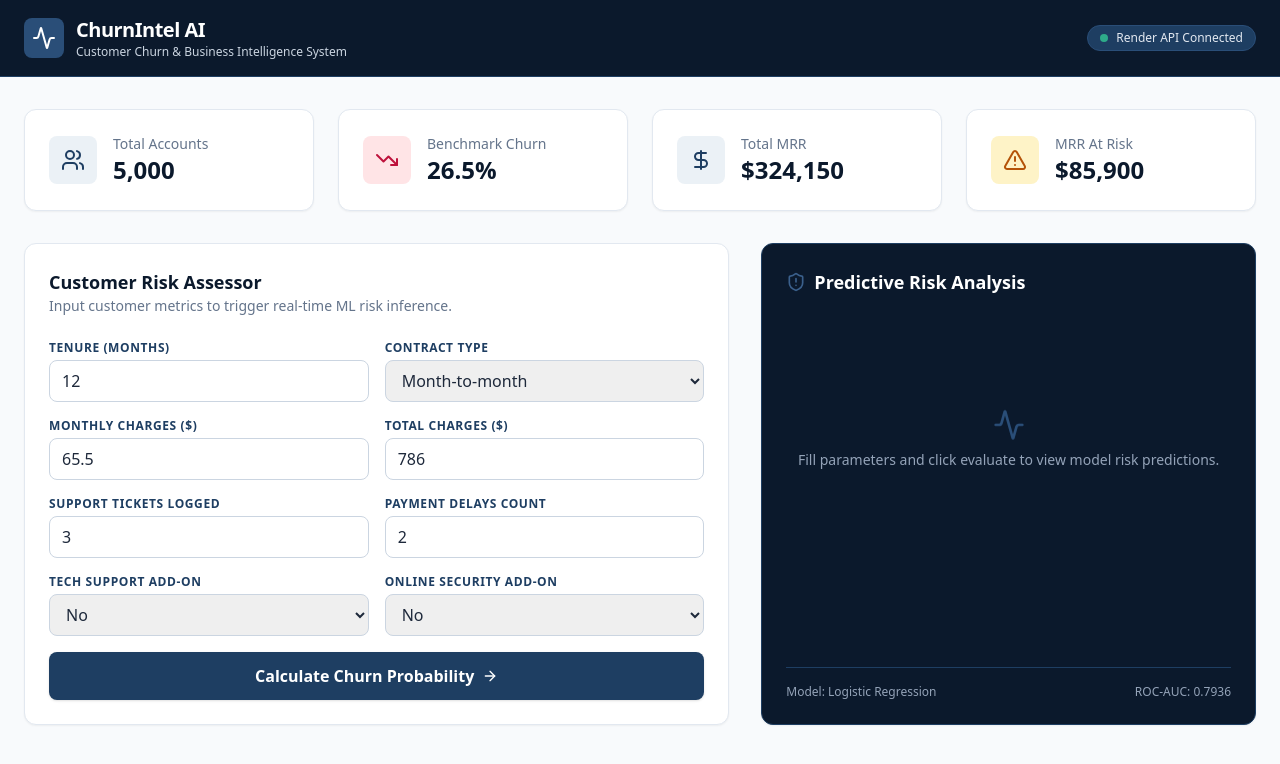
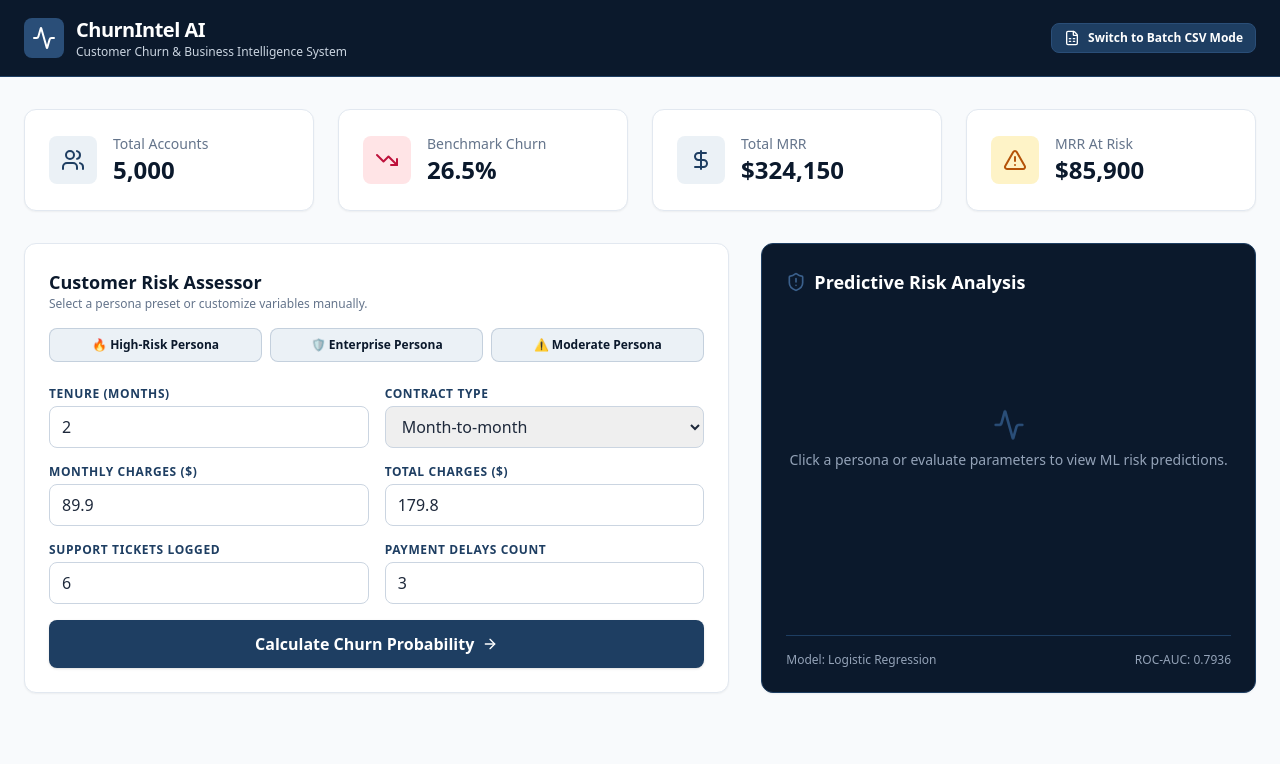
Before and after one commit to Asad-Farooq4421/Customer-Churn-Prediction-Business-Intelligence-System, a Next.js app: page / in a window 1280 px wide. Shown: the top 764 px of the page. Built offline with nearby package versions, Linux system fonts and the light colour scheme.

Commit message:
feat: add papaparse csv upload support and persona presets

```diff
--- a/app/page.tsx
+++ b/app/page.tsx
@@ -1,6 +1,7 @@
 'use client';
 
 import { useState } from 'react';
+import Papa from 'papaparse';
 import {
   Users,
   TrendingDown,
@@ -9,31 +10,81 @@ import {
   CheckCircle,
   ShieldAlert,
   Activity,
-  ArrowRight
+  ArrowRight,
+  Upload,
+  FileSpreadsheet,
+  UserCheck,
+  AlertCircle,
+  Download
 } from 'lucide-react';
 
-export default function ChurnDashboard() {
-  const [formData, setFormData] = useState({
-    TenureMonths: 12,
-    MonthlyCharges: 65.5,
-    TotalCharges: 786.0,
-    SupportTickets: 3,
-    PaymentDelays: 2,
+const PRESETS = {
+  highRisk: {
+    label: '🔥 High-Risk Persona',
+    data: {
+      TenureMonths: 2,
+      MonthlyCharges: 89.9,
+      TotalCharges: 179.8,
+      SupportTickets: 6,
+      PaymentDelays: 3,
       Contract: 'Month-to-month',
       PaperlessBilling: 'Yes',
       OnlineSecurity: 'No',
       TechSupport: 'No',
-  });
+    }
+  },
+  lowRisk: {
+    label: '🛡️ Enterprise Persona',
+    data: {
+      TenureMonths: 48,
+      MonthlyCharges: 45.0,
+      TotalCharges: 2160.0,
+      SupportTickets: 0,
+      PaymentDelays: 0,
+      Contract: 'Two year',
+      PaperlessBilling: 'No',
+      OnlineSecurity: 'Yes',
+      TechSupport: 'Yes',
+    }
+  },
+  moderateRisk: {
+    label: '⚠️ Moderate Persona',
+    data: {
+      TenureMonths: 14,
+      MonthlyCharges: 70.0,
+      TotalCharges: 980.0,
+      SupportTickets: 2,
+      PaymentDelays: 1,
+      Contract: 'One year',
+      PaperlessBilling: 'Yes',
+      OnlineSecurity: 'No',
+      TechSupport: 'Yes',
+    }
+  }
+};
 
+export default function ChurnDashboard() {
+  const [mode, setMode] = useState<'single' | 'batch'>('single');
+  const [formData, setFormData] = useState(PRESETS.highRisk.data);
   const [loading, setLoading] = useState(false);
   const [result, setResult] = useState<any>(null);
+  const [errorMessage, setErrorMessage] = useState<string | null>(null);
+
+  // Batch evaluation state
+  const [batchResults, setBatchResults] = useState<any[]>([]);
+  const [batchLoading, setBatchLoading] = useState(false);
+
+  const handlePresetSelect = (key: keyof typeof PRESETS) => {
+    setFormData(PRESETS[key].data);
+    setResult(null);
+  };
 
   const handleSubmit = async (e: React.FormEvent) => {
     e.preventDefault();
     setLoading(true);
     setResult(null);
+    setErrorMessage(null);
 
-    // Sanitize API URL to strip extraneous brackets, parentheses, or trailing slashes
     const rawUrl = process.env.NEXT_PUBLIC_API_URL || 'https://customer-churn-backend-v2uq.onrender.com';
     const API_URL = rawUrl.replace(/[\[\]\(\)]/g, '').replace(/\/$/, '');
 
@@ -44,14 +95,100 @@ export default function ChurnDashboard() {
         body: JSON.stringify(formData),
       });
 
-      if (!res.ok) throw new Error('Prediction request failed');
+      if (!res.ok) {
+        const err = await res.json().catch(() => null);
+        throw new Error(err?.detail || `HTTP Error ${res.status}`);
+      }
+
       const data = await res.json();
       setResult(data);
-    } catch (err) {
-      alert('Error fetching prediction. Please check your backend connection.');
+    } catch (err: any) {
+      setErrorMessage(
+        err.message?.includes('Failed to fetch')
+          ? 'Backend server is offline or waking up. Retry in 15 seconds.'
+          : err.message || 'Error connecting to prediction server.'
+      );
     } finally {
       setLoading(false);
     }
+  };
+
+  // Process uploaded CSV file dynamically
+  const handleFileUpload = (e: React.ChangeEvent<HTMLInputElement>) => {
+    const file = e.target.files?.[0];
+    if (!file) return;
+
+    setBatchLoading(true);
+    setErrorMessage(null);
+
+    Papa.parse(file, {
+      header: true,
+      skipEmptyLines: true,
+      complete: async (results) => {
+        const rawUrl = process.env.NEXT_PUBLIC_API_URL || 'https://customer-churn-backend-v2uq.onrender.com';
+        const API_URL = rawUrl.replace(/[\[\]\(\)]/g, '').replace(/\/$/, '');
+
+        try {
+          const parsedRows = results.data as any[];
+          const predictions = await Promise.all(
+            parsedRows.map(async (row, index) => {
+              const payload = {
+                TenureMonths: parseInt(row.TenureMonths) || 1,
+                MonthlyCharges: parseFloat(row.MonthlyCharges) || 50.0,
+                TotalCharges: parseFloat(row.TotalCharges) || 50.0,
+                SupportTickets: parseInt(row.SupportTickets) || 0,
+                PaymentDelays: parseInt(row.PaymentDelays) || 0,
+                Contract: row.Contract || 'Month-to-month',
+                PaperlessBilling: row.PaperlessBilling || 'Yes',
+                OnlineSecurity: row.OnlineSecurity || 'No',
+                TechSupport: row.TechSupport || 'No',
+              };
+
+              const res = await fetch(`${API_URL}/predict`, {
+                method: 'POST',
+                headers: { 'Content-Type': 'application/json' },
+                body: JSON.stringify(payload),
+              });
+
+              const resData = res.ok ? await res.json() : { churn_probability: 'N/A', risk_level: 'ERROR' };
+              return {
+                id: row.CustomerID || `CUST-${1000 + index}`,
+                name: row.CustomerName || `Account #${index + 1}`,
+                ...payload,
+                ...resData
+              };
+            })
+          );
+
+          setBatchResults(predictions);
+        } catch (err) {
+          setErrorMessage('Failed to evaluate CSV dataset against backend API.');
+        } finally {
+          setBatchLoading(false);
+        }
+      },
+      error: () => {
+        setErrorMessage('Failed to parse CSV file formatting.');
+        setBatchLoading(false);
+      }
+    });
+  };
+
+  // Download Sample CSV Template
+  const downloadSampleCSV = () => {
+    const csvContent = "data:text/csv;charset=utf-8," +
+      "CustomerID,CustomerName,TenureMonths,MonthlyCharges,TotalCharges,SupportTickets,PaymentDelays,Contract,PaperlessBilling,OnlineSecurity,TechSupport\n" +
+      "CUST-801,Acme Logistics,3,95.50,286.50,5,2,Month-to-month,Yes,No,No\n" +
+      "CUST-802,Omni Global,36,42.00,1512.00,0,0,Two year,No,Yes,Yes\n" +
+      "CUST-803,Apex Dynamic,12,68.00,816.00,2,1,One year,Yes,No,Yes\n";
+
+    const encodedUri = encodeURI(csvContent);
+    const link = document.createElement("a");
+    link.setAttribute("href", encodedUri);
+    link.setAttribute("download", "sample_churn_batch.csv");
+    document.body.appendChild(link);
+    link.click();
+    document.body.removeChild(link);
   };
 
   return (
@@ -68,15 +205,20 @@ export default function ChurnDashboard() {
               <p className="text-xs text-slate-300">Customer Churn & Business Intelligence System</p>
             </div>
           </div>
-          <span className="inline-flex items-center gap-2 px-3 py-1 bg-navy-800 border border-navy-600 rounded-full text-xs font-medium text-slate-200">
-            <span className="w-2 h-2 rounded-full bg-emerald-400 animate-pulse"></span>
-            Render API Connected
-          </span>
+          <div className="flex items-center gap-3">
+            <button
+              onClick={() => setMode(mode === 'single' ? 'batch' : 'single')}
+              className="px-3 py-1.5 bg-navy-800 hover:bg-navy-700 border border-navy-600 rounded-lg text-xs font-semibold flex items-center gap-2 transition"
+            >
+              {mode === 'single' ? <FileSpreadsheet className="w-4 h-4" /> : <UserCheck className="w-4 h-4" />}
+              {mode === 'single' ? 'Switch to Batch CSV Mode' : 'Switch to Single Assessor'}
+            </button>
+          </div>
         </div>
       </header>
 
       <main className="max-w-7xl mx-auto px-6 py-8 space-y-8">
-        {/* Executive KPI Cards */}
+        {/* Executive KPI Header */}
         <section className="grid grid-cols-1 md:grid-cols-4 gap-6">
           <div className="bg-white p-6 rounded-xl border border-slate-200 shadow-sm flex items-center gap-4">
             <div className="p-3 bg-navy-100 rounded-lg text-navy-800">
@@ -119,12 +261,29 @@ export default function ChurnDashboard() {
           </div>
         </section>
 
-        {/* Input Form & Risk Assessment */}
+        {mode === 'single' ? (
+          /* Single Customer Assessor + Persona Presets */
           <div className="grid grid-cols-1 lg:grid-cols-12 gap-8">
             <div className="lg:col-span-7 bg-white p-6 rounded-xl border border-slate-200 shadow-sm">
-            <div className="mb-6">
+              <div className="flex justify-between items-center mb-4">
+                <div>
                   <h2 className="text-lg font-bold text-navy-900">Customer Risk Assessor</h2>
-              <p className="text-sm text-slate-500">Input customer metrics to trigger real-time ML risk inference.</p>
+                  <p className="text-xs text-slate-500">Select a persona preset or customize variables manually.</p>
+                </div>
+              </div>
+
+              {/* Persona Quick Selectors */}
+              <div className="mb-6 grid grid-cols-3 gap-2">
+                {Object.entries(PRESETS).map(([key, val]) => (
+                  <button
+                    key={key}
+                    type="button"
+                    onClick={() => handlePresetSelect(key as keyof typeof PRESETS)}
+                    className="px-3 py-2 text-xs font-semibold bg-navy-100 hover:bg-navy-600 hover:text-white text-navy-900 rounded-lg transition border border-navy-600/20 text-center"
+                  >
+                    {val.label}
+                  </button>
+                ))}
               </div>
 
               <form onSubmit={handleSubmit} className="space-y-4">
@@ -198,30 +357,6 @@ export default function ChurnDashboard() {
                       required
                     />
                   </div>
-
-                <div>
-                  <label className="block text-xs font-semibold text-navy-800 uppercase tracking-wider mb-1">Tech Support Add-on</label>
-                  <select
-                    value={formData.TechSupport}
-                    onChange={(e) => setFormData({ ...formData, TechSupport: e.target.value })}
-                    className="w-full px-3 py-2 border border-slate-300 rounded-lg focus:outline-none focus:ring-2 focus:ring-navy-600"
-                  >
-                    <option value="Yes">Yes</option>
-                    <option value="No">No</option>
-                  </select>
-                </div>
-
-                <div>
-                  <label className="block text-xs font-semibold text-navy-800 uppercase tracking-wider mb-1">Online Security Add-on</label>
-                  <select
-                    value={formData.OnlineSecurity}
-                    onChange={(e) => setFormData({ ...formData, OnlineSecurity: e.target.value })}
-                    className="w-full px-3 py-2 border border-slate-300 rounded-lg focus:outline-none focus:ring-2 focus:ring-navy-600"
-                  >
-                    <option value="Yes">Yes</option>
-                    <option value="No">No</option>
-                  </select>
-                </div>
                 </div>
 
                 <button
@@ -235,7 +370,7 @@ export default function ChurnDashboard() {
               </form>
             </div>
 
-          {/* Inference Results Display */}
+            {/* Inference Results Output Panel */}
             <div className="lg:col-span-5 bg-navy-900 text-white p-6 rounded-xl border border-navy-800 shadow-sm flex flex-col justify-between">
               <div>
                 <div className="flex items-center gap-2 mb-4">
@@ -243,12 +378,18 @@ export default function ChurnDashboard() {
                   <h3 className="text-lg font-bold">Predictive Risk Analysis</h3>
                 </div>
 
+                {errorMessage && (
+                  <div className="p-4 bg-rose-500/20 border border-rose-500 rounded-lg text-rose-200 text-xs flex items-start gap-2 mb-4">
+                    <AlertCircle className="w-5 h-5 text-rose-400 shrink-0" />
+                    <p>{errorMessage}</p>
+                  </div>
+                )}
+
                 {result ? (
                   <div className="space-y-6">
                     <div className="p-4 bg-navy-800/80 rounded-lg border border-navy-600 text-center">
                       <p className="text-xs uppercase tracking-wider text-slate-300 font-semibold">Predicted Churn Score</p>
                       <p className="text-4xl font-extrabold text-white my-1">{result.churn_probability}%</p>
-
                       <span className={`inline-block px-3 py-1 rounded-full text-xs font-bold mt-1 ${
                         result.risk_level === 'HIGH' ? 'bg-rose-500/20 text-rose-300 border border-rose-500' :
                         result.risk_level === 'MEDIUM' ? 'bg-amber-500/20 text-amber-300 border border-amber-500' :
@@ -271,10 +412,12 @@ export default function ChurnDashboard() {
                     </div>
                   </div>
                 ) : (
+                  !errorMessage && (
                     <div className="h-64 flex flex-col items-center justify-center text-center text-slate-400 space-y-2">
                       <Activity className="w-8 h-8 text-navy-600 animate-bounce" />
-                  <p className="text-sm">Fill parameters and click evaluate to view model risk predictions.</p>
+                      <p className="text-sm">Click a persona or evaluate parameters to view ML risk predictions.</p>
                     </div>
+                  )
                 )}
               </div>
 
@@ -284,6 +427,78 @@ export default function ChurnDashboard() {
               </div>
             </div>
           </div>
+        ) : (
+          /* Batch CSV File Processing Mode */
+          <div className="bg-white p-6 rounded-xl border border-slate-200 shadow-sm space-y-6">
+            <div className="flex flex-col sm:flex-row sm:items-center justify-between gap-4">
+              <div>
+                <h2 className="text-lg font-bold text-navy-900">CSV Batch Risk Analysis</h2>
+                <p className="text-xs text-slate-500">Upload customer datasets to perform bulk churn inference.</p>
+              </div>
+
+              <div className="flex items-center gap-3">
+                <button
+                  onClick={downloadSampleCSV}
+                  className="px-3 py-2 bg-slate-100 hover:bg-slate-200 text-navy-900 font-semibold rounded-lg text-xs flex items-center gap-2 transition border border-slate-300"
+                >
+                  <Download className="w-4 h-4" />
+                  Download CSV Template
+                </button>
+
+                <label className="px-4 py-2 bg-navy-800 hover:bg-navy-900 text-white font-semibold rounded-lg text-xs flex items-center gap-2 cursor-pointer transition">
+                  <Upload className="w-4 h-4" />
+                  {batchLoading ? 'Evaluating Dataset...' : 'Upload Customer CSV'}
+                  <input type="file" accept=".csv" onChange={handleFileUpload} className="hidden" disabled={batchLoading} />
+                </label>
+              </div>
+            </div>
+
+            {batchResults.length > 0 ? (
+              <div className="overflow-x-auto border border-slate-200 rounded-lg">
+                <table className="w-full text-left text-xs text-slate-700">
+                  <thead className="bg-navy-900 text-white uppercase text-[10px] tracking-wider">
+                    <tr>
+                      <th className="px-4 py-3">Account ID</th>
+                      <th className="px-4 py-3">Account Name</th>
+                      <th className="px-4 py-3">Tenure</th>
+                      <th className="px-4 py-3">Contract</th>
+                      <th className="px-4 py-3">Monthly ($)</th>
+                      <th className="px-4 py-3">Churn Score</th>
+                      <th className="px-4 py-3">Risk Level</th>
+                    </tr>
+                  </thead>
+                  <tbody className="divide-y divide-slate-200">
+                    {batchResults.map((row, idx) => (
+                      <tr key={idx} className="hover:bg-slate-50">
+                        <td className="px-4 py-3 font-bold text-navy-900">{row.id}</td>
+                        <td className="px-4 py-3 font-medium">{row.name}</td>
+                        <td className="px-4 py-3">{row.TenureMonths} mo</td>
+                        <td className="px-4 py-3">{row.Contract}</td>
+                        <td className="px-4 py-3">${row.MonthlyCharges}</td>
+                        <td className="px-4 py-3 font-bold">{row.churn_probability}%</td>
+                        <td className="px-4 py-3">
+                          <span className={`px-2 py-0.5 rounded-full text-[10px] font-bold ${
+                            row.risk_level === 'HIGH' ? 'bg-rose-100 text-rose-700 border border-rose-300' :
+                            row.risk_level === 'MEDIUM' ? 'bg-amber-100 text-amber-700 border border-amber-300' :
+                            'bg-emerald-100 text-emerald-700 border border-emerald-300'
+                          }`}>
+                            {row.risk_level}
+                          </span>
+                        </td>
+                      </tr>
+                    ))}
+                  </tbody>
+                </table>
+              </div>
+            ) : (
+              <div className="p-12 border-2 border-dashed border-slate-200 rounded-lg text-center space-y-3">
+                <FileSpreadsheet className="w-10 h-10 text-navy-600 mx-auto" />
+                <p className="text-sm font-semibold text-navy-900">Upload a Customer CSV File</p>
+                <p className="text-xs text-slate-400">Click "Download CSV Template" above to see the required column format.</p>
+              </div>
+            )}
+          </div>
+        )}
       </main>
     </div>
   );
--- a/package.json
+++ b/package.json
@@ -12,12 +12,14 @@
     "clsx": "^2.1.1",
     "lucide-react": "^1.33.0",
     "next": "^16.3.1",
+    "papaparse": "^5.6.0",
     "react": "^19.2.8",
     "react-dom": "^19.2.8",
     "tailwind-merge": "^3.6.0"
   },
   "devDependencies": {
     "@types/node": "^26.2.0",
+    "@types/papaparse": "^5.5.2",
     "@types/react": "^19.2.18",
     "@types/react-dom": "^19.2.4",
     "autoprefixer": "^10.5.4",
```
Also changed, not shown: 1 other file (tests, documents, lock files or other folders). Lines whose indentation alone changed are shown as unchanged.
